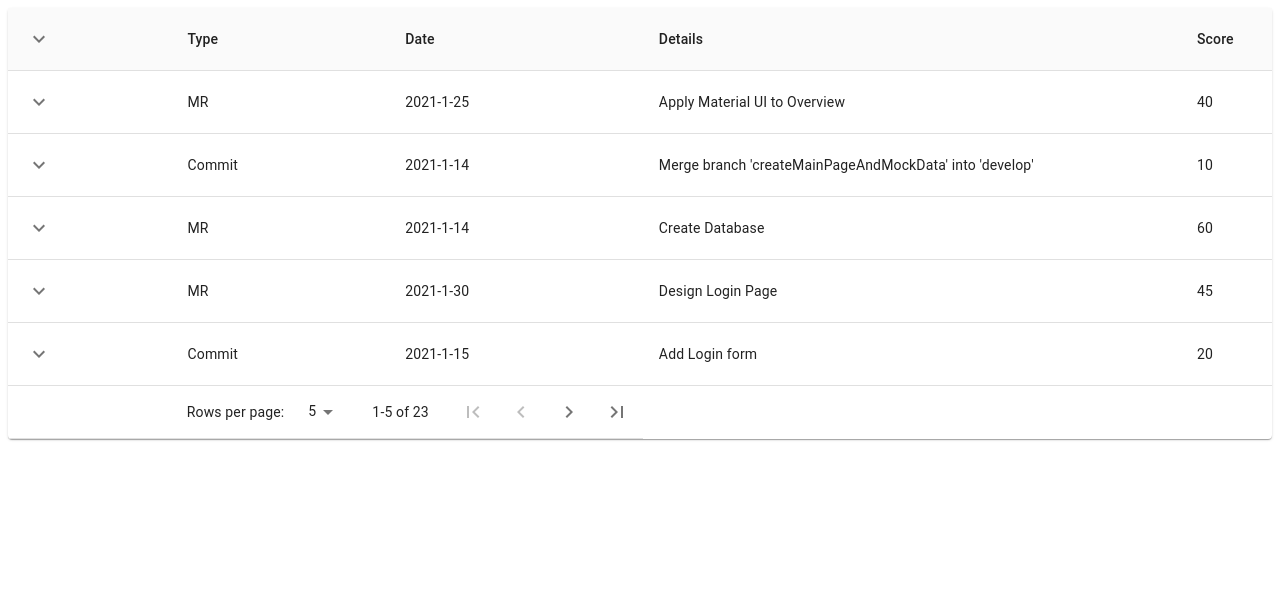
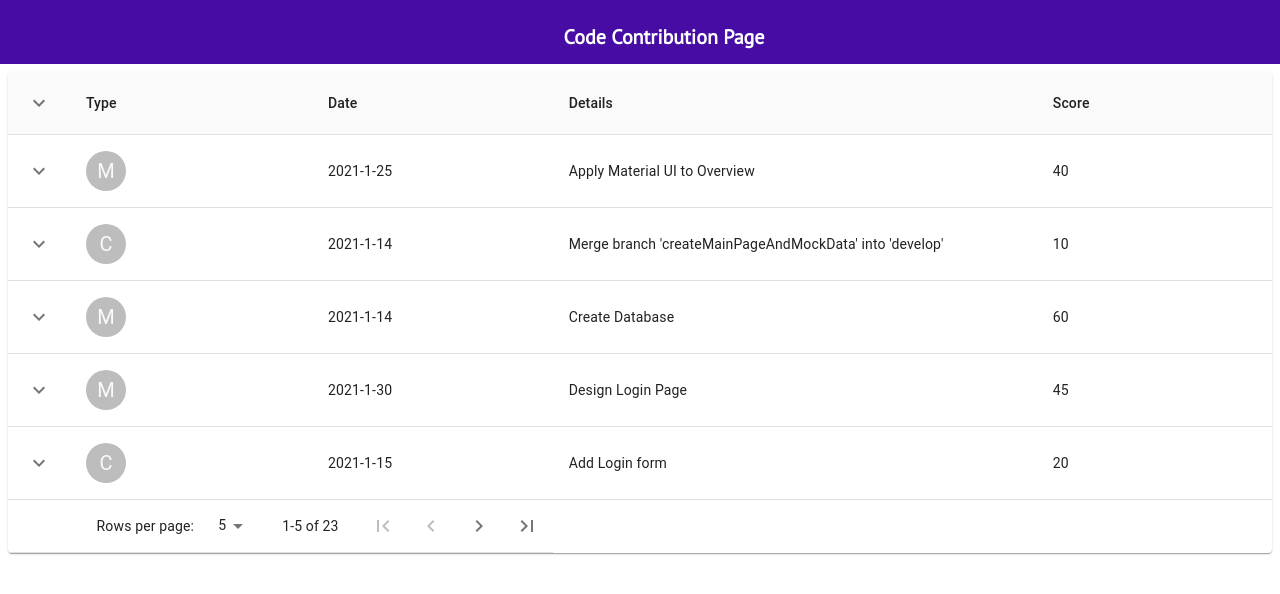
Before and after one commit to MooyGhul/GitlabAnalyzer, a React (Create React App) app in the folder frontend/: page /codeContributions in a window 1280 px wide. Shown: the top 594 px of the page. Built offline with nearby package versions, Linux system fonts and the light colour scheme.

Commit message:
Fix & add some style
-Type Avatar to differentiate between MR & Commit
-Fixed table cell width
-Add shading to hovered row

```diff
--- a/frontend/src/CodeContributionPage.js
+++ b/frontend/src/CodeContributionPage.js
@@ -1,10 +1,24 @@
 import CodeContributionTable from "./components/CodeContributionTable";
+import Header from "./components/Header";
+import {Grid} from "@material-ui/core";
+import React from "react";
 
-function CodeContributionPage () {
+function CodeContributionPage (props) {
  return(
-    <div>
-      <CodeContributionTable />
-    </div>
+    <Grid container spacing={4}>
+      <Grid item xs={12} >
+        <Header
+          pageTitle="Code Contribution Page"
+        />
+      </Grid>
+      <Grid item xs={12} >
+      </Grid>
+      <Grid item xs={12}>
+        <CodeContributionTable/>
+      </Grid>
+    </Grid>
+
+
  )
 }
 
--- a/frontend/src/components/CodeContributionTable.js
+++ b/frontend/src/components/CodeContributionTable.js
@@ -14,7 +14,7 @@ import TableContainer from '@material-ui/core/TableContainer';
 import TableHead from '@material-ui/core/TableHead';
 import TableRow from '@material-ui/core/TableRow';
 import {makeStyles, useTheme} from '@material-ui/core/styles';
-import {TableFooter, TablePagination} from "@material-ui/core";
+import {Avatar, TableFooter, TablePagination} from "@material-ui/core";
 import {KeyboardArrowLeft, KeyboardArrowRight} from "@material-ui/icons";
 import * as PropTypes from "prop-types";
 import {CodeContributionData} from "../mockDataDir/mockCodeContributionData";
@@ -36,6 +36,9 @@ const useRowStyles = makeStyles({
       borderBottom: 'unset',
     },
   },
+  cell: {
+    width: 300,
+  }
 });
 
 function Row(props) {
@@ -45,18 +48,18 @@ function Row(props) {
 
   return (
     <React.Fragment>
-      <TableRow className={classes.root}>
+      <TableRow hover role ="checkbox" tabIndex={-1} className={classes.root}>
         <TableCell>
           <IconButton size='small' onClick={() => setOpen(!open)}>
             {open || openAll ? <ExpandLess /> : <ExpandMore />}
           </IconButton>
         </TableCell>
-        <TableCell component='th' scope='row'>
-          {row.type}
+        <TableCell className={classes.cell} align="left" component='th' scope='row'>
+          {row.type === "MR" ? <Avatar>M</Avatar> : <Avatar>C</Avatar> }
         </TableCell>
-        <TableCell>{row.date}</TableCell>
-        <TableCell>{row.name}</TableCell>
-        <TableCell>{row.score}</TableCell>
+        <TableCell className={classes.cell}  align="left">{row.date}</TableCell>
+        <TableCell style={{width: 600}} align="left">{row.name}</TableCell>
+        <TableCell className={classes.cell} align="left">{row.score}</TableCell>
       </TableRow>
       <TableRow>
         <TableCell style={{ paddingBottom: 0, paddingTop: 0 }} colSpan={6}>
@@ -71,6 +74,10 @@ function Row(props) {
     </React.Fragment>
   );
 }
+
+Row.propTypes = {
+  openAll: PropTypes.bool.isRequired,
+};
 
 const usePaginationStyle = makeStyles((theme) => ({
   root: {
```
